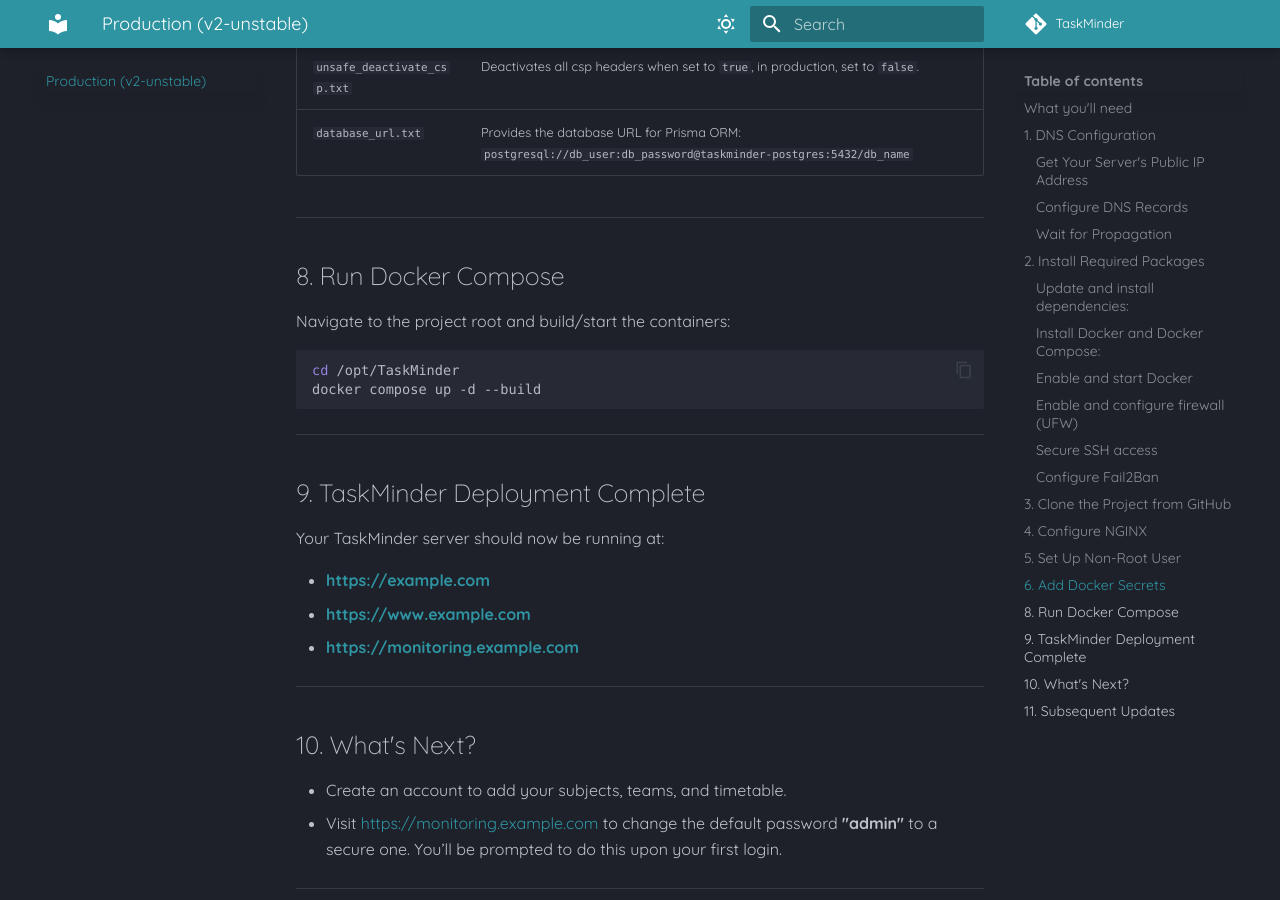
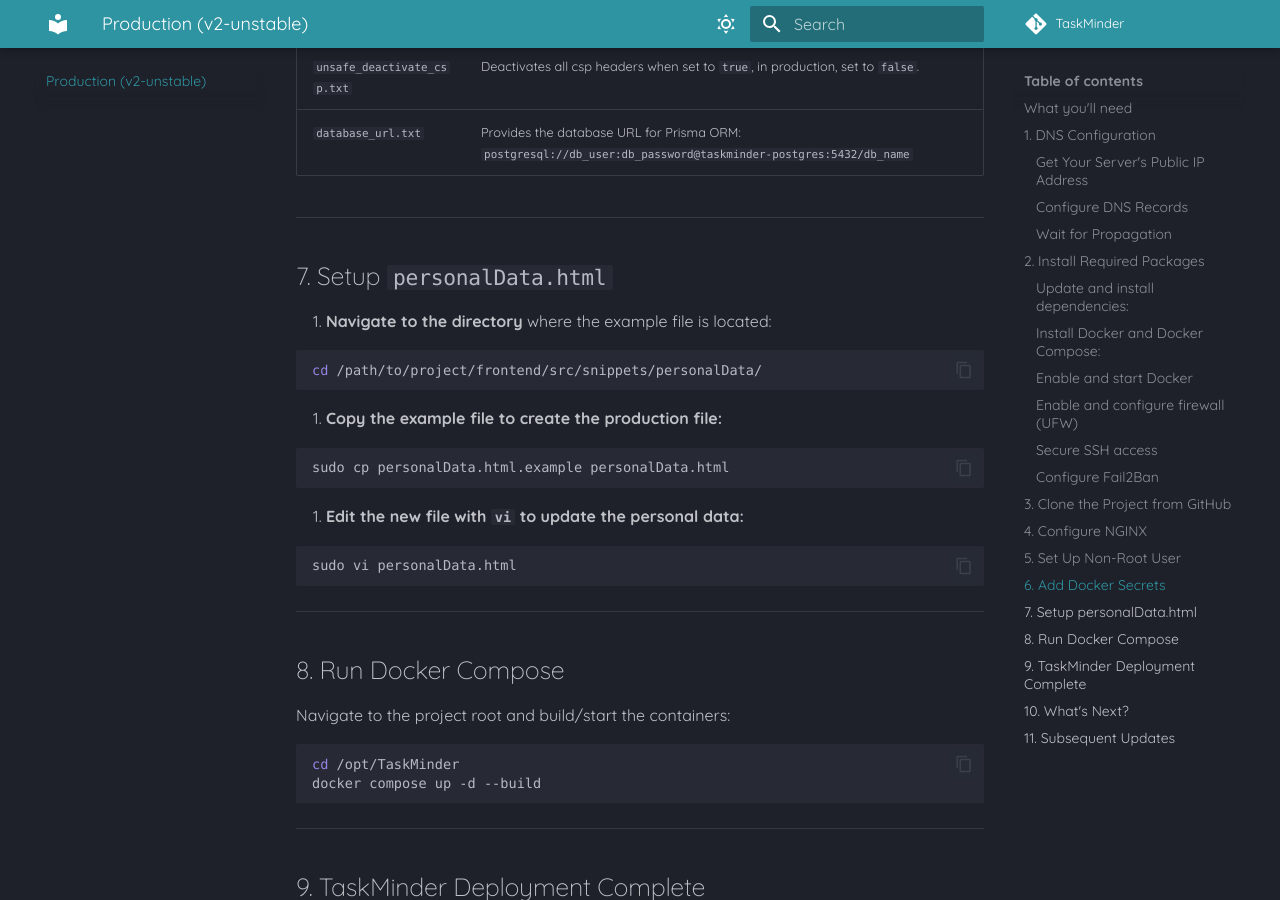
Before and after one commit to Codylon-Studios/TaskMinder, an MkDocs documentation site: the page built from docs/src/deploy-v2.md, in a window 1280 px wide and 900 px high, scrolled down 5458 px. Built offline with MkDocs 1.6.1 and Material for MkDocs 9.7.7, drawn with Linux system fonts in a browser that asks for light colours; some web fonts are replaced; comment, search, counter and statistics services are not loaded.

Commit message:
update docs, fix workflow file, security issues
- fix DOM Text is reinterpreted as HTML without escaping meta-characters by using a sanitizeHTML function
- fix escaping issues by reversing order of escaping to prevent ''.
- update docs for production and development to include personalData.html setup
- fix workflow file by auto copying personalData.html

````diff
--- a/docs/src/deploy-v2.md
+++ b/docs/src/deploy-v2.md
@@ -226,6 +226,28 @@
 
 ---
 
+## 7. Setup `personalData.html`
+
+1. **Navigate to the directory** where the example file is located:
+
+   ```bash
+   cd /path/to/project/frontend/src/snippets/personalData/
+   ```
+
+2. **Copy the example file to create the production file:**
+
+   ```bash
+   sudo cp personalData.html.example personalData.html
+   ```
+
+3. **Edit the new file with `vi` to update the personal data:**
+
+   ```bash
+   sudo vi personalData.html
+   ```
+
+---
+
 ## 8. Run Docker Compose
 
 Navigate to the project root and build/start the containers:
````
Also changed, not shown: docs/src/deploy-v1.md (+22 -0 lines), docs/src/development.md (+9 -0 lines), 3 other files.
